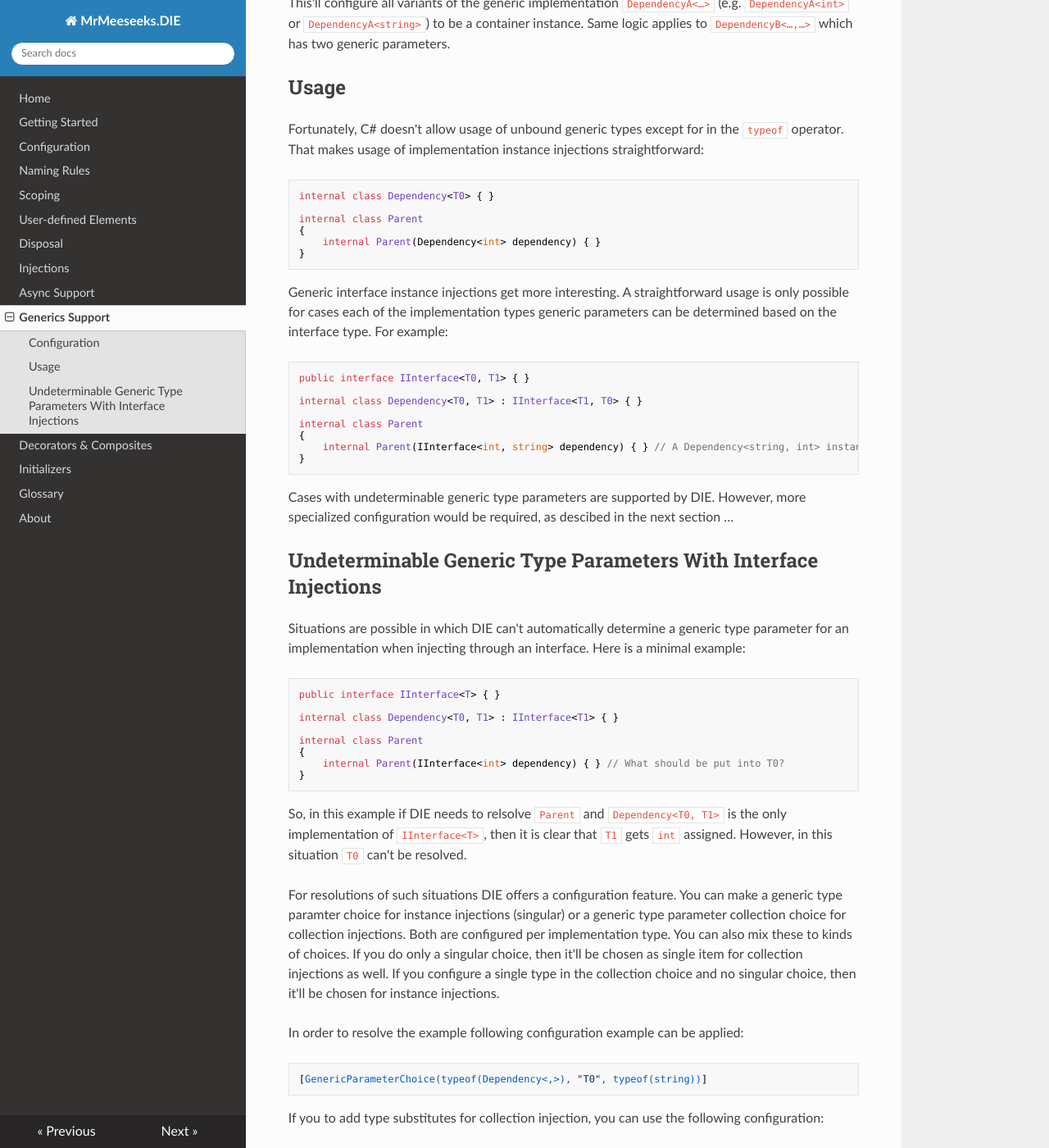
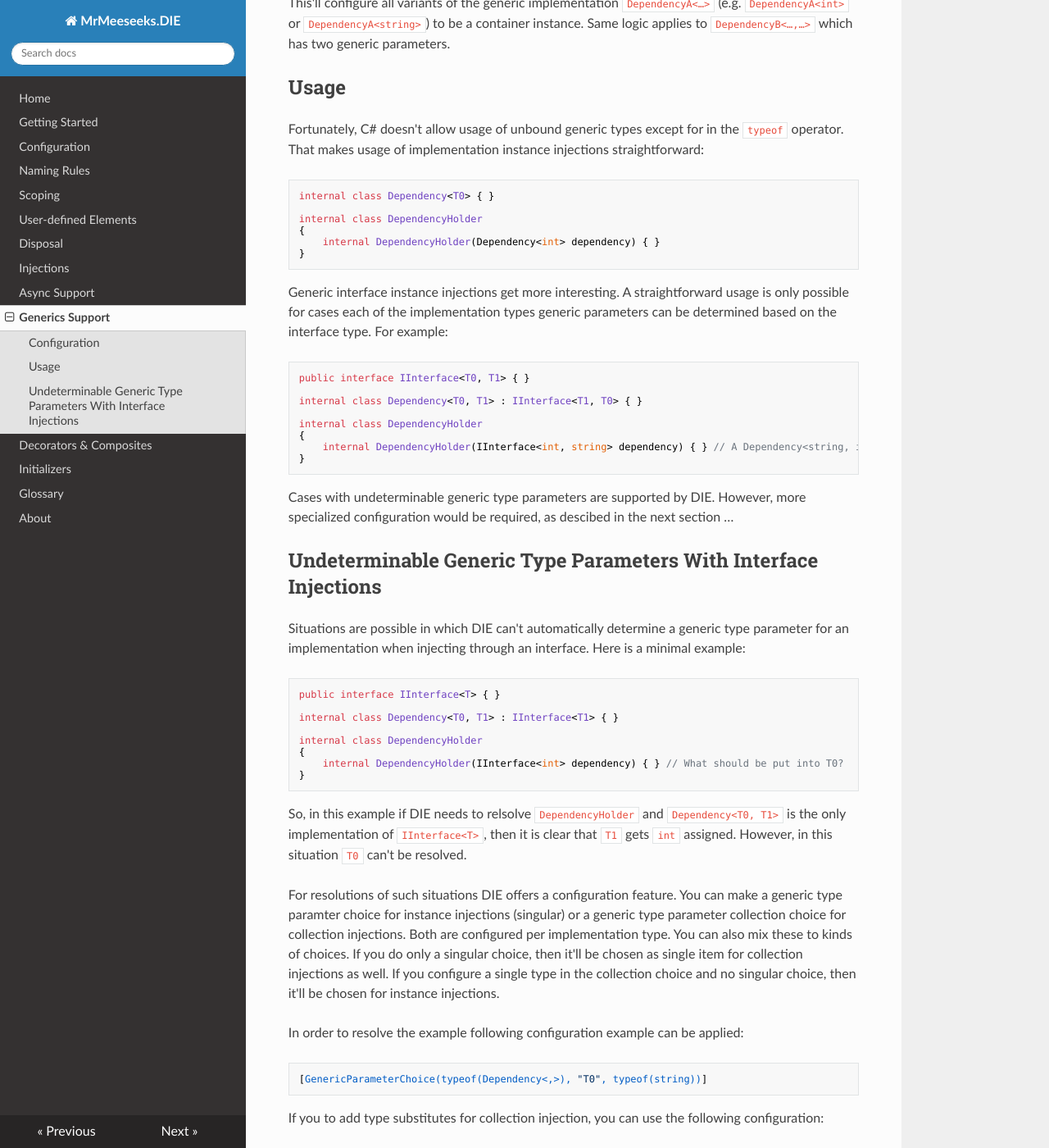
Before and after one commit to Yeah69/MrMeeseeks.DIE.Docs, an MkDocs documentation site: the page built from docs/generics-support.md, in a window 1280 px wide and 1400 px high, scrolled down 476 px. Shown: the whole window at 82% size. Built offline with MkDocs 1.6.1, drawn with Linux system fonts in a browser that asks for light colours; nearby versions of some CDN libraries; some of the changed text lies outside the part shown.

Commit message:
Adjustments after review

````diff
--- a/docs/generics-support.md
+++ b/docs/generics-support.md
@@ -21,9 +21,9 @@ Fortunately, C# doesn't allow usage of unbound generic types except for in the `
 ```csharp
 internal class Dependency<T0> { }
 
-internal class Parent
+internal class DependencyHolder
 {
-    internal Parent(Dependency<int> dependency) { }
+    internal DependencyHolder(Dependency<int> dependency) { }
 }
 ```
 
@@ -34,9 +34,9 @@ public interface IInterface<T0, T1> { }
 
 internal class Dependency<T0, T1> : IInterface<T1, T0> { }
 
-internal class Parent
+internal class DependencyHolder
 {
-    internal Parent(IInterface<int, string> dependency) { } // A Dependency<string, int> instance
+    internal DependencyHolder(IInterface<int, string> dependency) { } // A Dependency<string, int> instance
 }
 ```
 
@@ -51,13 +51,13 @@ public interface IInterface<T> { }
 
 internal class Dependency<T0, T1> : IInterface<T1> { }
 
-internal class Parent
+internal class DependencyHolder
 {
-    internal Parent(IInterface<int> dependency) { } // What should be put into T0?
+    internal DependencyHolder(IInterface<int> dependency) { } // What should be put into T0?
 }
 ```
 
-So, in this example if DIE needs to relsolve `Parent` and `Dependency<T0, T1>` is the only implementation of `IInterface<T>`, then it is clear that `T1` gets `int` assigned. However, in this situation `T0` can't be resolved.
+So, in this example if DIE needs to relsolve `DependencyHolder` and `Dependency<T0, T1>` is the only implementation of `IInterface<T>`, then it is clear that `T1` gets `int` assigned. However, in this situation `T0` can't be resolved.
 
 For resolutions of such situations DIE offers a configuration feature. You can make a generic type paramter choice for instance injections (singular) or a generic type parameter collection choice for collection injections. Both are configured per implementation type. You can also mix these to kinds of choices. If you do only a singular choice, then it'll be chosen as single item for collection injections as well. If you configure a single type in the collection choice and no singular choice, then it'll be chosen for instance injections.
 
@@ -82,9 +82,9 @@ public interface IInterface { }
 
 internal class Dependency<T0, T1> : IInterface { }
 
-internal class Parent
+internal class DependencyHolder
 {
-    internal Parent(IReadOnlyList<IInterface> dependencies) { }
+    internal DependencyHolder(IReadOnlyList<IInterface> dependencies) { }
 }
 ```
 
@@ -97,6 +97,6 @@ And accordingly following configuration:
 [GenericParameterSubstitutesChoice(typeof(Dependency<,>), "T1", typeof(string), typeof(long))]
 ```
 
-In that example `Parent` will get a collection injection with one instance of each types `Dependency<int, string>`, `Dependency<int, long>`, `Dependency<byte, string>`, and `Dependency<byte, long>`. Thus, every possible combination of the configured and open generic parameters is instantiated.
+In that example `DependencyHolder` will get a collection injection with one instance of each types `Dependency<int, string>`, `Dependency<int, long>`, `Dependency<byte, string>`, and `Dependency<byte, long>`. Thus, every possible combination of the configured and open generic parameters is instantiated.
 
 If using the collection choice exessively the numbers can become great fast. Consider a class `Dependency<T0, T1, T2, T3>` implementing `IInterface` with each generic parameter getting five types configured. A collection injection would contain `5 * 5 * 5 * 5 = 625` instances. Keep in mind that this'll imply code generation for all of them and(!) their own dependencies.
````
Also changed, not shown: docs/getting-started.md (+1 -1 lines), docs/index.md (+15 -4 lines), docs/injections.md (+62 -61 lines).
